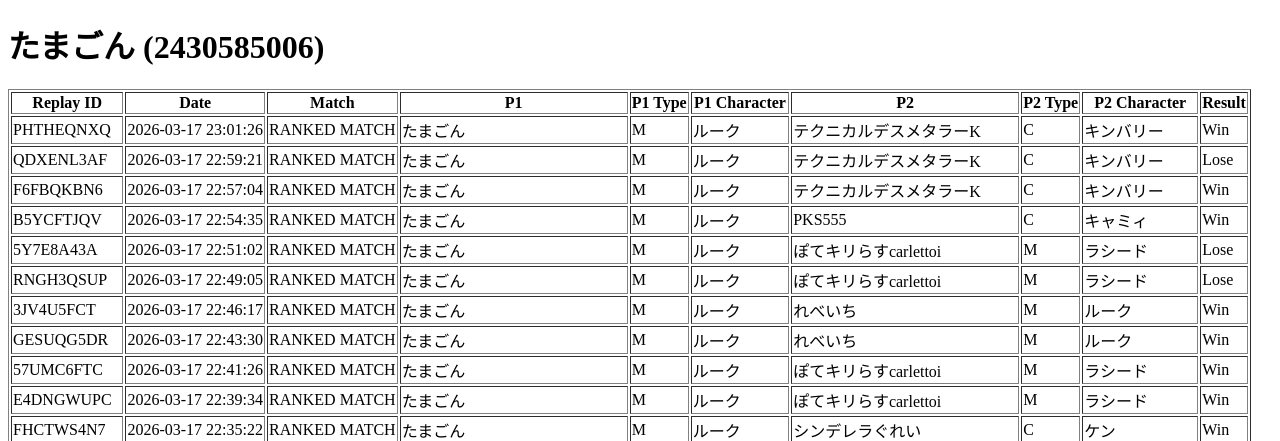
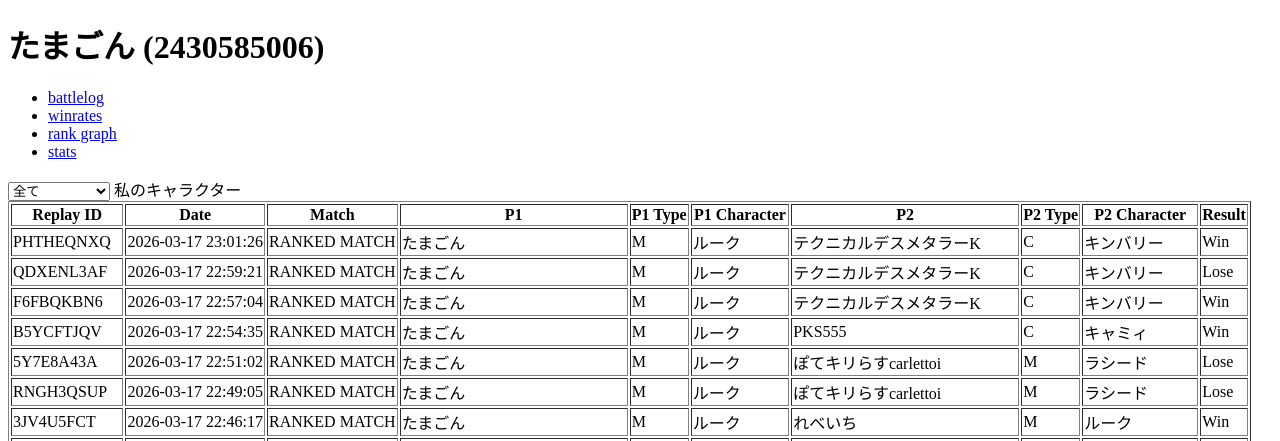
Before and after one commit to KAKKY4876/SF6_records, a FastAPI app: page /2430585006/battle_logs in a window 1280 px wide. Shown: the top 441 px of the page. Run offline with FastAPI, Linux system fonts and the light colour scheme; data comes from the database, SQL or seed files in the repository.

Commit message:
add html

```diff
--- a/templates/battle_logs.html
+++ b/templates/battle_logs.html
@@ -7,9 +7,69 @@
     <link rel="icon" href="/static/favicon.ico">
 </head>
 
-<body>
+<body vh-100 d-flex flex-column>
 
     <h1 id="player_name"></h1>
+
+    <turbo-frame data-turbo-action="advance">
+        <nav class="py-3">
+            <ul nav nav-fill nav-underline>
+                <li class="nav-item">
+                    <a class="nav-link active" href="/{player_id}/battle_logs">battlelog</a>
+                </li>
+                <li class="nav-item">
+                    <a class="nav-link" href="/{player_id}/winrates">winrates</a>
+                </li>
+                <li class="nav-item">
+                    <a class="nav-link" href="/{player_id}/rank_graph">rank graph</a>
+                </li>
+                <li class="nav-item">
+                    <a class="nav-link" href="/{player_id}/stats">stats</a>
+                </li>
+            </ul>
+        </nav>
+
+        <form action accept-charset="UTF-8" method="get">
+            <div class="row">
+                <div class="col-md-3 md-3">
+                    <div class "form-floating">
+                        <select class="form-select" name="home_character_id" id="home_character_id">
+                            <option value="">全て</option>
+                            <option value="1">リュウ</option>
+                            <option value="2">ルーク</option>
+                            <option value="3">キンバリー</option>
+                            <option value="4">春麗</option>
+                            <option value="5">マノン</option>
+                            <option value="6">ザンギエフ</option>
+                            <option value="7">JP</option>
+                            <option value="8">ダルシム</option>
+                            <option value="9">キャミィ</option>
+                            <option value="10">ケン</option>
+                            <option value="11">ディージェイ</option>
+                            <option value="12">リリー</option>
+                            <option value="13">A.K.I.</option>
+                            <option value="14">ラシード</option>
+                            <option value="15">ブランカ</option>
+                            <option value="16">ジュリ</option>
+                            <option value="17">マリーザ</option>
+                            <option value="18">ガイル</option>
+                            <option value="19">ED</option>
+                            <option value="20">本田</option>
+                            <option value="21">ジェイミー</option>
+                            <option value="22">豪鬼</option>
+                            <option value="25">サガット</option>
+                            <option value="26">ベガ</option>
+                            <option value="27">テリー</option>
+                            <option value="28">舞</option>
+                            <option value="29">エレナ</option>
+                            <option value="30">C.ヴァイパー</option>
+                            <option value="254">ランダム</option>
+                        </select>
+                        <label for="home_character_id">私のキャラクター</label>
+                    </div>
+                </div>
+            </div>
+        </form>
 
         <table border="1" id="table">
 
@@ -88,6 +148,8 @@
 
         </script>
 
+    </turbo-frame>
+
 </body>
 
 </html>
```
Also changed, not shown: templates/rank_history.html (added), templates/winrates.html (added). Lines whose indentation alone changed are shown as unchanged.
